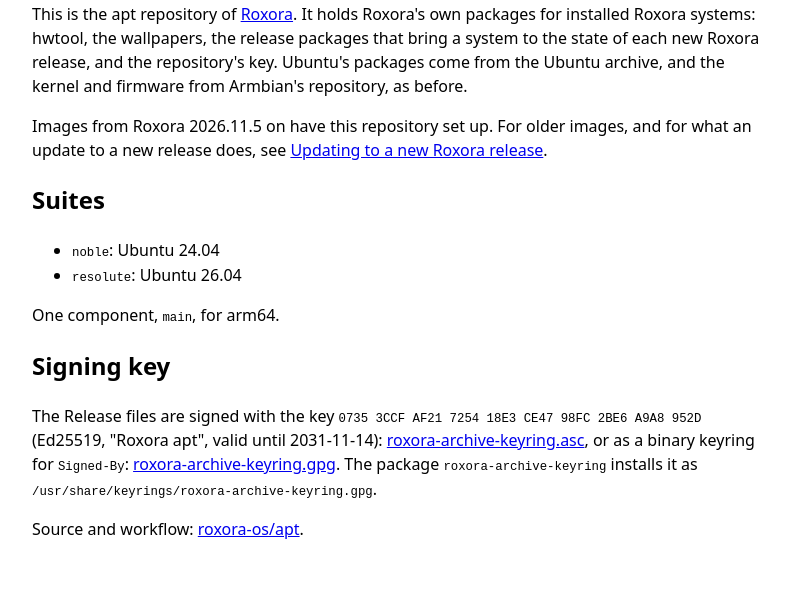
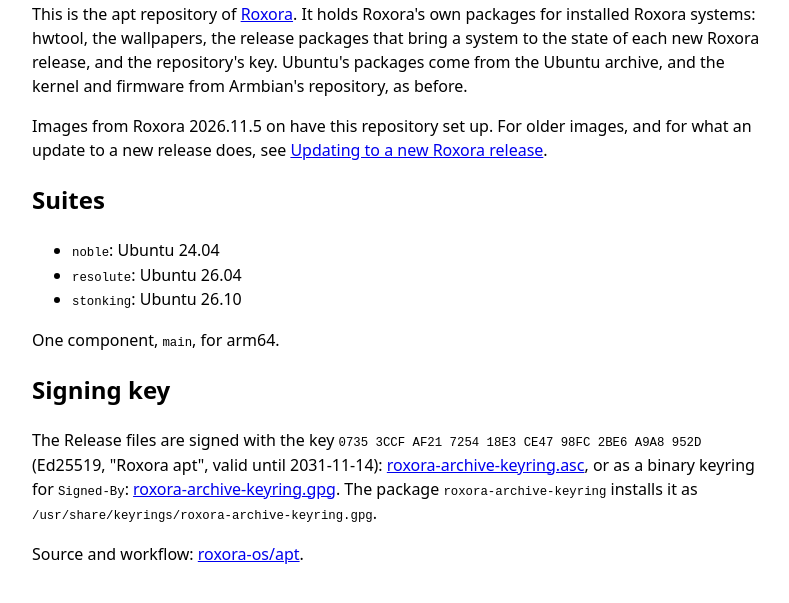
Before and after one commit to roxora-os/apt, a plain HTML site: page site/index.html in a window 1280 px wide. Shown: the part 99-702 px from the top of the page, without its empty margins (240-1029 px from the left). Drawn offline with Linux system fonts and the light colour scheme.

Commit message:
A suite for Ubuntu 26.10 (stonking)
Roxora's build repository adds Ubuntu 26.10 images. An image build
installs the keyring, hwtool and the wallpapers from the suite of its
Ubuntu release, so the repository needs a stonking suite before those
images can be built. It starts with those packages, which go into every
suite; the 26.10 release packages come with the first build release that
has 26.10 images (the scripts of earlier releases build nothing for a
suite their boards.conf does not have).

The check and live jobs use an ubuntu:26.10 container too.

Signed-off-by: Ga Hing Woo <gahing@gahingwoo.com>

```diff
--- a/site/index.html
+++ b/site/index.html
@@ -27,6 +27,7 @@ images, and for what an update to a new release does, see
 <ul>
 <li><code>noble</code>: Ubuntu 24.04</li>
 <li><code>resolute</code>: Ubuntu 26.04</li>
+<li><code>stonking</code>: Ubuntu 26.10</li>
 </ul>
 <p>One component, <code>main</code>, for arm64.</p>
 
```
Also changed, not shown: 3 other files.
